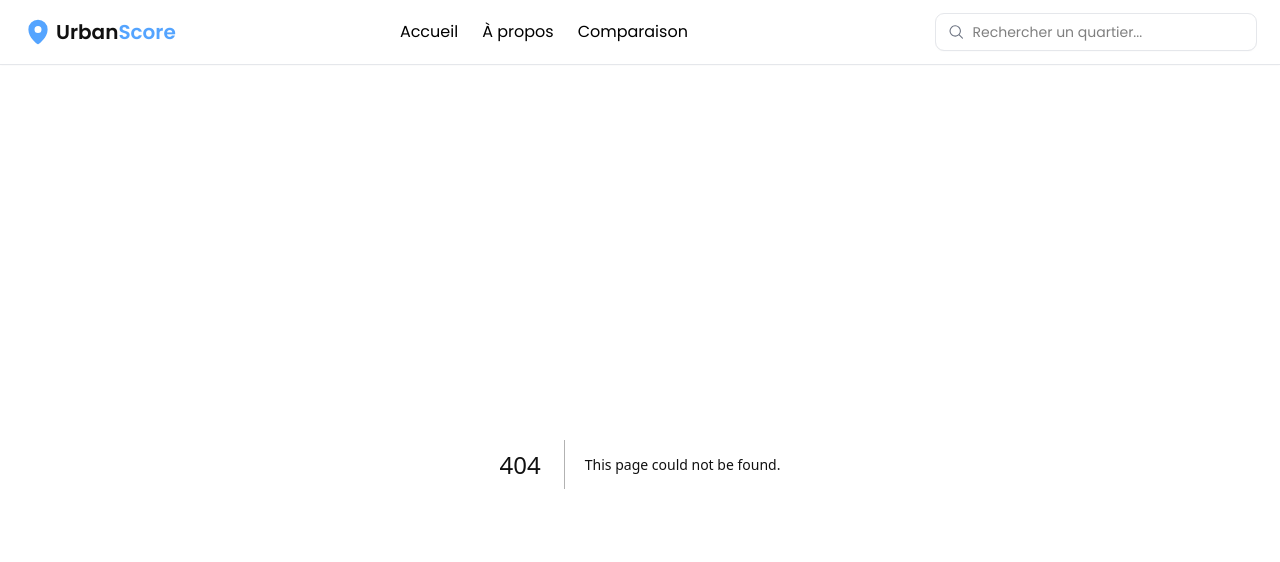
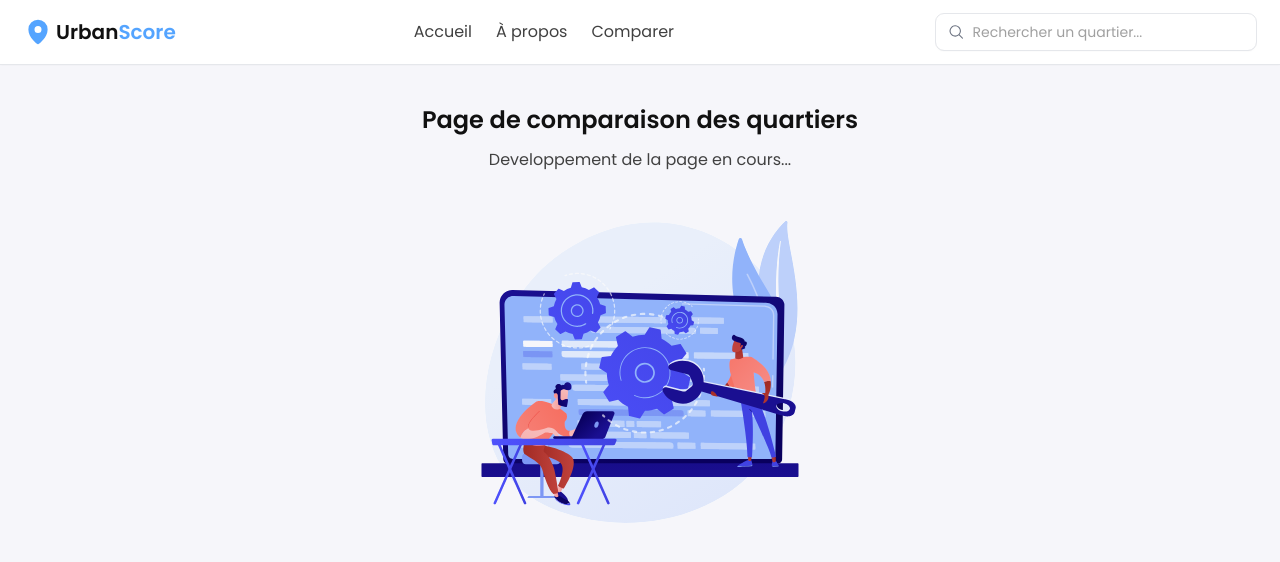
Before and after one commit to NMoumy/urbanscore, a Next.js app in the folder frontend/: page /compare in a window 1280 px wide. Before the commit this address had no page. Shown: the top 562 px of the page. Built offline with nearby package versions, Linux system fonts and the light colour scheme.

Commit message:
Ajout de deux nouvelles pages comparer et à propos

```diff
--- /dev/null
+++ b/frontend/src/app/about/page.tsx
@@ -0,0 +1,16 @@
+import React from 'react'
+
+export default function About() {
+  return (
+    <div className="px-4 md:px-6">
+      <div className="container-main py-6 md:py-10">
+        <h1 className="pb-3">
+          À propos d&apos;UrbanScore
+        </h1>
+        <p className="text-foreground">
+          Contenu de la page à propos...
+        </p>
+      </div>
+    </div>
+  )
+}
--- /dev/null
+++ b/frontend/src/app/compare/page.tsx
@@ -0,0 +1,14 @@
+import Image from "next/image";
+
+export default function Compare() {
+  return (
+    <div className="px-4 md:px-6">
+      <div className="container-main py-6 md:py-10 flex flex-col items-center">
+        <h1 className="pb-3">Page de comparaison des quartiers</h1>
+        <p>Developpement de la page en cours...</p>
+
+        <Image src="/images/dev.svg" alt="Développement en cours" width={400} height={400} className="mix-blend-darken" />
+      </div>
+    </div>
+  );
+}
--- a/frontend/src/app/components/Header.tsx
+++ b/frontend/src/app/components/Header.tsx
@@ -23,8 +23,8 @@ export const Header = () => {
           {/* Nav desktop */}
           <nav className="hidden md:flex gap-6 text-base">
             <Link href="/">Accueil</Link>
-            <Link href="/#classement">À propos</Link>
-            <Link href="/#comparaison">Comparaison</Link>
+            <Link href="/about">À propos</Link>
+            <Link href="/compare">Comparer</Link>
           </nav>
 
           {/* Barre de recherche desktop */}
--- a/frontend/src/app/neighborhood/[id]/page.tsx
+++ b/frontend/src/app/neighborhood/[id]/page.tsx
@@ -106,7 +106,7 @@ export default async function NeighborhoodPage({ params }: PageProps) {
             <CaretLeftIcon size={24} weight="bold" className="text-foreground" />
           </Link>
           <div>
-            <h1 className="text-3xl md:text-4xl font-semibold text-black mb-2">{neighborhood.name}</h1>
+            <h1 className="text-black mb-2">{neighborhood.name}</h1>
             <p className="text-foreground">{neighborhood.description}</p>
           </div>
         </div>
```
Also changed, not shown: frontend/public/images/dev.svg (added).
